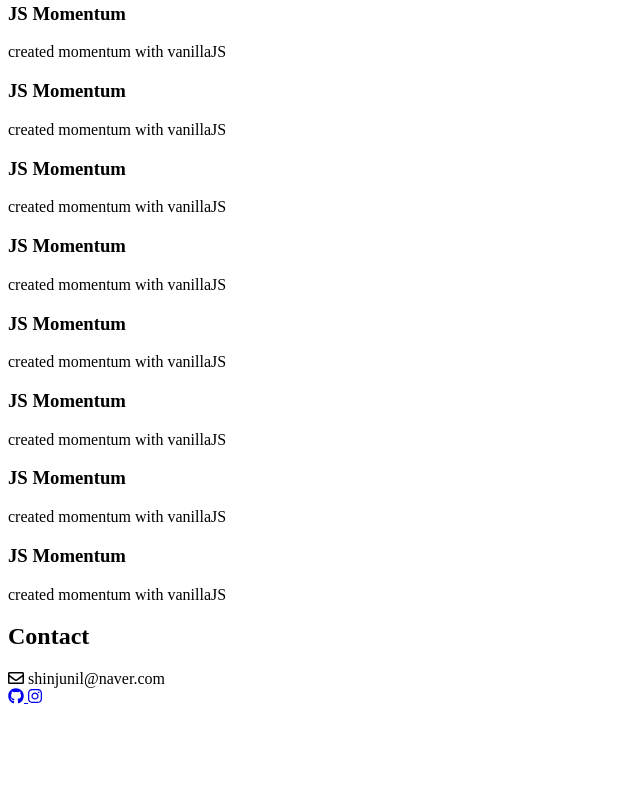
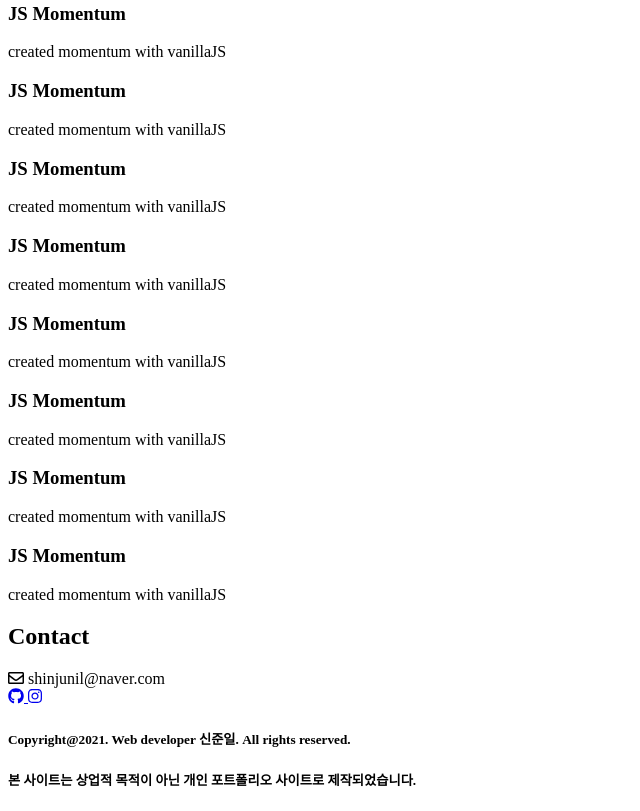
Before and after one commit to JunIl-git/portfolio_website, a plain HTML site: page index.html in a window 1280 px wide. Shown: the part 2219-3030 px from the top of the page, without its empty margins (0-640 px from the left). Before the commit the page ends 2933 px from the top, so only its background shows below. Drawn offline with Linux system fonts and the light colour scheme.

Commit message:
html end

```diff
--- a/index.html
+++ b/index.html
@@ -219,6 +219,7 @@
     </section>
     <!-- Contact -->
     <section id="contact">
+        <div class="contact__opacity"></div>
         <h1 class="contact__title">Contact</h1>
         <div class="contact__email">
             <i class="far fa-envelope"></i>
@@ -232,6 +233,10 @@
                 <i class="fab fa-instagram"></i>
             </a>
         </div>
+        <div class="contact__copyright">
+            <h5>Copyright@2021. Web developer 신준일. All rights reserved.</h5>
+            <h5>본 사이트는 상업적 목적이 아닌 개인 포트폴리오 사이트로 제작되었습니다.</h5>
+        </div>
     </section>
     <script src="./main.js"></script>
 </body>
```
